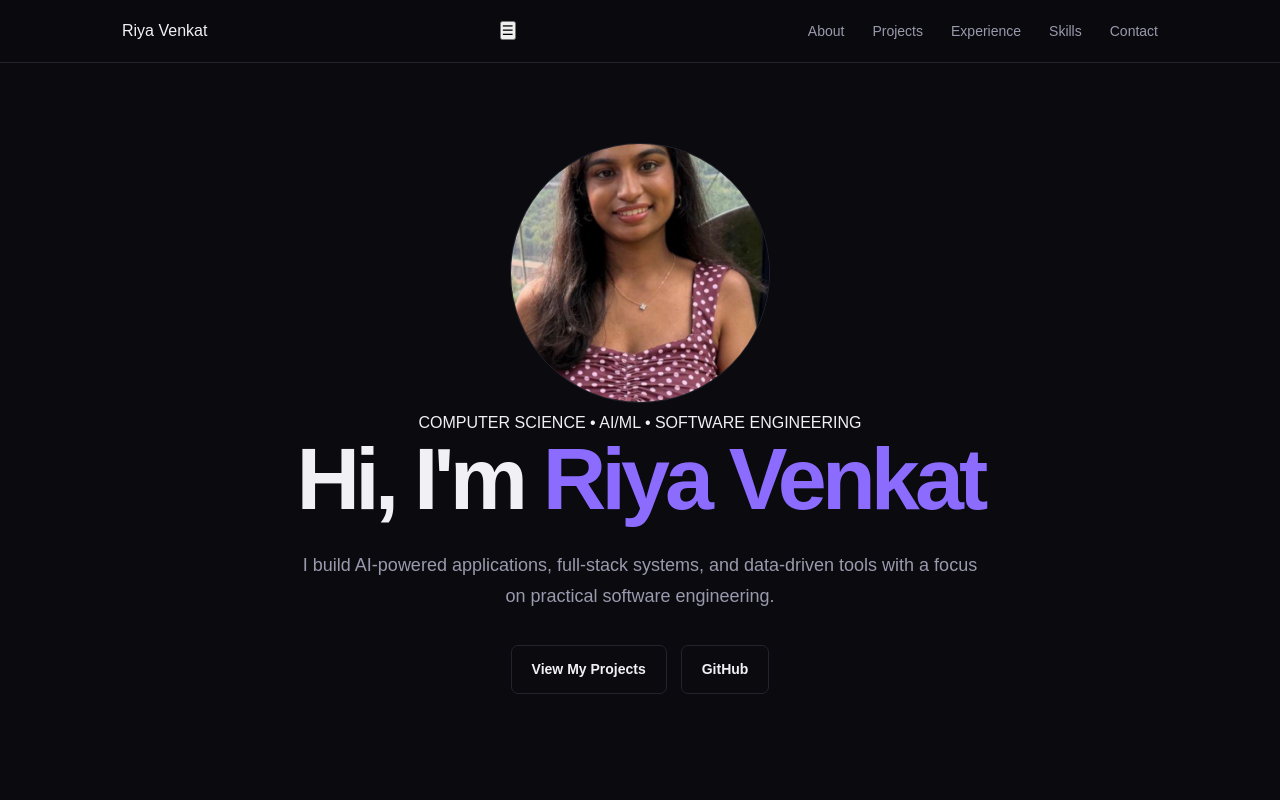
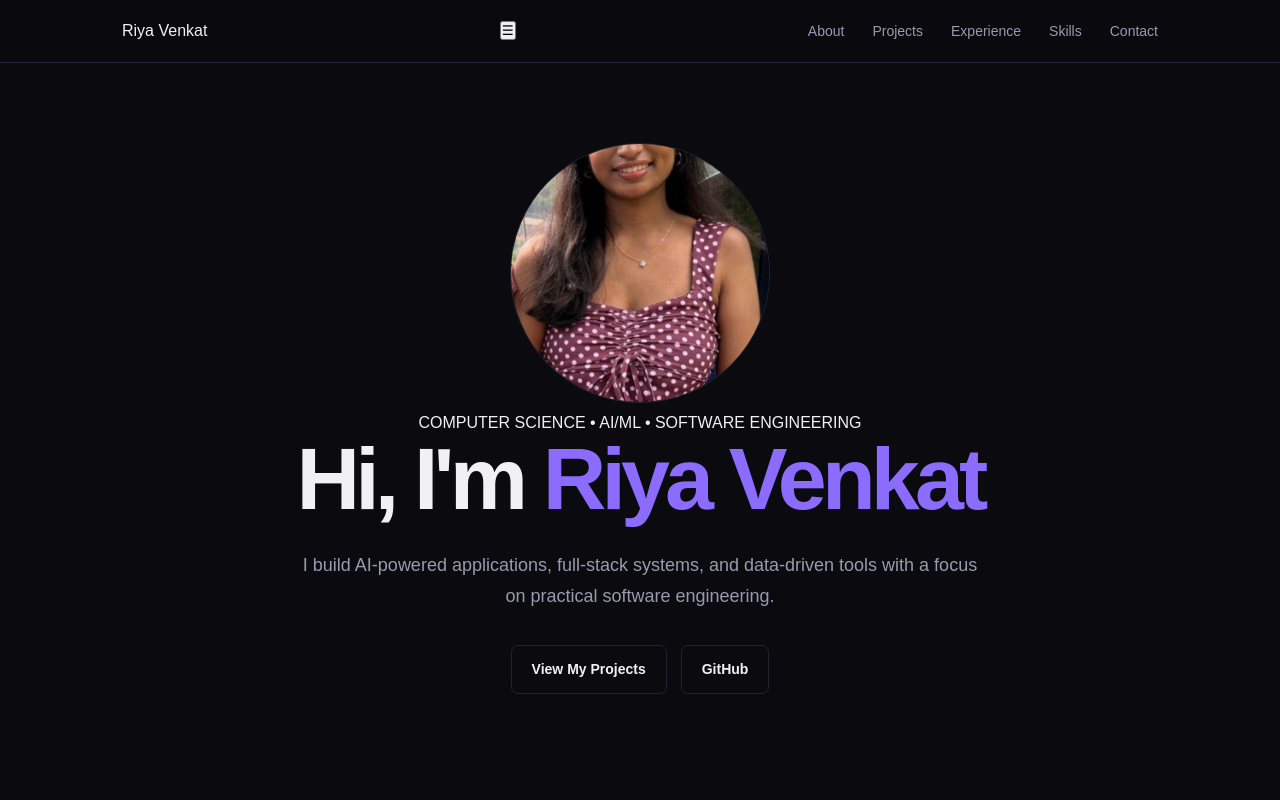
Before and after one commit to riyav-star/portfolio, a Next.js app in the folder portfolio/: page / in a window 1280 px wide. Shown: the top 800 px of the page. Built offline with nearby package versions, Linux system fonts and the light colour scheme.

Commit message:
Update globals.css

```diff
--- a/portfolio/src/app/globals.css
+++ b/portfolio/src/app/globals.css
@@ -230,6 +230,7 @@ a {
   width: 260px;
   height: 260px;
   object-fit: cover;
+  object-position: center 65%;
   border-radius: 50%;
   border: 1px solid var(--border);
 }
```
